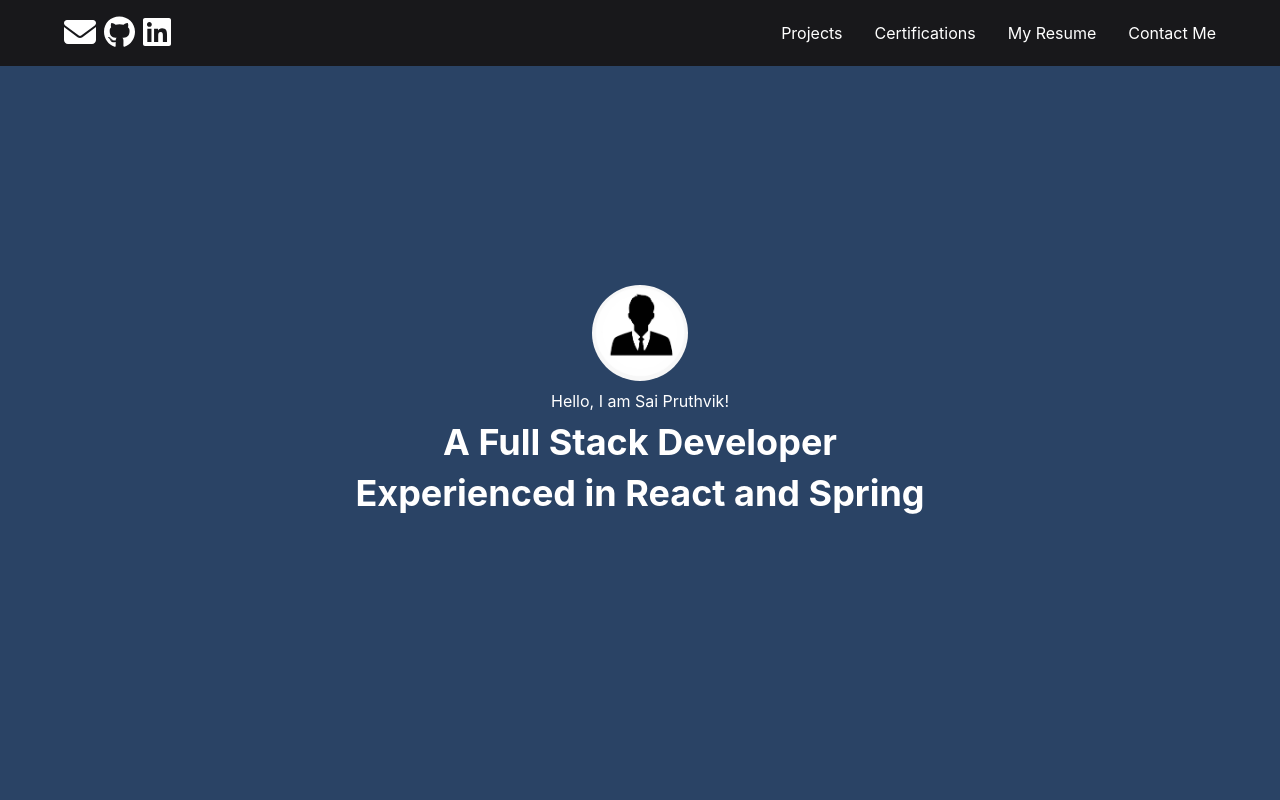
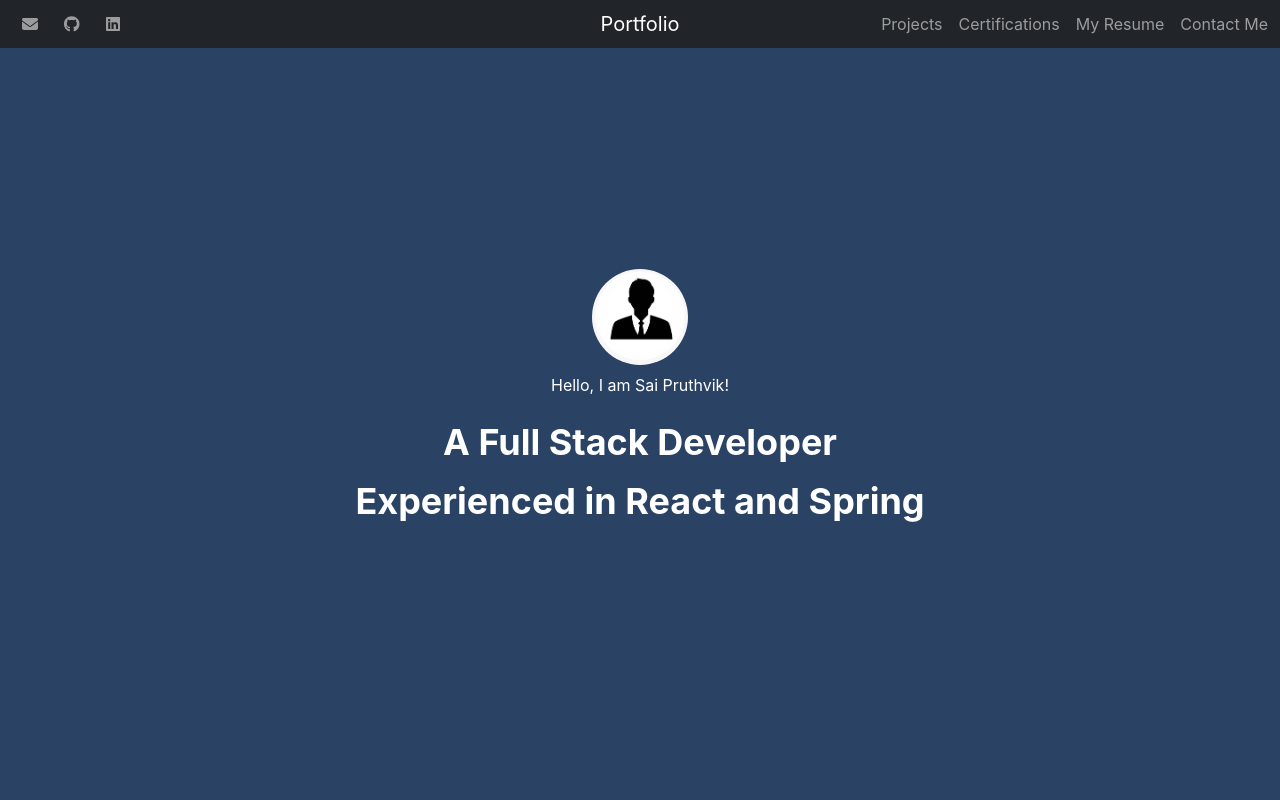
Before and after one commit to Pruthvik007/Portfolio, a React (Create React App) app: page / in a window 1280 px wide. Shown: the top 800 px of the page. Built offline with nearby package versions, Linux system fonts and the light colour scheme.

Commit message:
made responsive

```diff
--- a/public/index.html
+++ b/public/index.html
@@ -1,14 +1,12 @@
 <!DOCTYPE html>
 <html lang="en">
+
 <head>
   <meta charset="utf-8" />
   <link rel="icon" href="%PUBLIC_URL%/favicon.ico" />
-    <meta name="viewport" content="width=device-width, initial-scale=1" />
+  <meta name="viewport" content="width=device-width, initial-scale=1" viewport-fit=cover" />
   <meta name="theme-color" content="#000000" />
-    <meta
-      name="description"
-      content="Web site created using create-react-app"
-    />
+  <meta name="description" content="Web site created using create-react-app" />
   <link rel="apple-touch-icon" href="%PUBLIC_URL%/logo192.png" />
   <!--
       manifest.json provides metadata used when your web app is installed on a
@@ -24,9 +22,15 @@
       work correctly both with client-side routing and a non-root public URL.
       Learn how to configure a non-root public URL by running `npm run build`.
     -->
+  <link href="https://cdn.jsdelivr.net/npm/bootstrap@5.3.0/dist/css/bootstrap.min.css" rel="stylesheet"
+    integrity="sha384-9ndCyUaIbzAi2FUVXJi0CjmCapSmO7SnpJef0486qhLnuZ2cdeRhO02iuK6FUUVM" crossorigin="anonymous">
   <title>React App</title>
 </head>
+
 <body>
+  <script src="https://cdn.jsdelivr.net/npm/bootstrap@5.3.0/dist/js/bootstrap.bundle.min.js"
+    integrity="sha384-geWF76RCwLtnZ8qwWowPQNguL3RmwHVBC9FhGdlKrxdiJJigb/j/68SIy3Te4Bkz"
+    crossorigin="anonymous"></script>
   <noscript>You need to enable JavaScript to run this app.</noscript>
   <div id="root"></div>
   <!--
@@ -40,4 +44,5 @@
       To create a production bundle, use `npm run build` or `yarn build`.
     -->
 </body>
+
 </html>
--- a/src/App.js
+++ b/src/App.js
@@ -8,13 +8,14 @@ import { AlertProvider } from "./context/alertContext";
 import Alert from "./components/common/Alert";
 import CertificationsSection from "./components/CertificationsSection";
 import ScrollToTop from "./components/common/ScrollToTop";
+import NavBar from "./components/NavBar";
 
 function App() {
   return (
     <ChakraProvider>
       <AlertProvider>
         <main>
-          <Header />
+          <NavBar />
           <LandingSection />
           <ProjectsSection />
           <CertificationsSection />
--- a/src/components/ContactMeSection.js
+++ b/src/components/ContactMeSection.js
@@ -52,7 +52,7 @@ const LandingSection = () => {
       py={8}
       spacing={8}
     >
-      <VStack w="1024px" p={1} alignItems="flex-start">
+      <VStack w="100%" p={1} alignItems="flex-start">
         <Heading as="h1">Contact me</Heading>
         <Box p={6} rounded="md" w="100%">
           <form onSubmit={formik.handleSubmit}>
--- a/src/components/LandingSection.js
+++ b/src/components/LandingSection.js
@@ -12,8 +12,9 @@ const LandingSection = () => (
     alignItems="center"
     isDarkBackground
     backgroundColor="#2A4365"
+    id="landing-section"
   >
-    <VStack>
+    <VStack textAlign="center">
       <Avatar src={require("../Assets/Images/avatar.png")} size="xl" />
       <Text>{greeting}</Text>
       <Heading>{bio1}</Heading>
--- /dev/null
+++ b/src/components/NavBar.js
@@ -0,0 +1,153 @@
+import React, { useEffect, useRef, useState } from "react";
+import { FontAwesomeIcon } from "@fortawesome/react-fontawesome";
+import { faEnvelope } from "@fortawesome/free-solid-svg-icons";
+import { faGithub, faLinkedin } from "@fortawesome/free-brands-svg-icons";
+
+const socials = [
+  {
+    icon: faEnvelope,
+    url: "mailto:saipruthvik460@gmail.com",
+  },
+  {
+    icon: faGithub,
+    url: "https://github.com/Pruthvik007",
+  },
+  {
+    icon: faLinkedin,
+    url: "https://www.linkedin.com/in/sai-pruthvik-noule-722208221/",
+  },
+];
+
+const NavBar = () => {
+  const headerRef = useRef();
+  const [navbarOpen, setNavbarOpen] = useState(false);
+  const [headerHeight, setHeaderHeight] = useState(0);
+
+  const handleClick = (anchor) => (e) => {
+    e.preventDefault();
+    const component = document.getElementById(`${anchor}-section`);
+    if (component) {
+      setNavbarOpen(false); // Close the navbar
+      window.scrollTo({
+        top: component.offsetTop - headerHeight + 5,
+        behavior: "smooth",
+      });
+    }
+  };
+
+  useEffect(() => {
+    const handleResize = () => {
+      setNavbarOpen(false); // Close the navbar on resize
+      setHeaderHeight(headerRef.current.offsetHeight);
+    };
+
+    setHeaderHeight(headerRef.current.offsetHeight);
+
+    window.addEventListener("resize", handleResize);
+
+    return () => {
+      window.removeEventListener("resize", handleResize);
+    };
+  }, []);
+
+  return (
+    <div
+      id="header-container"
+      ref={headerRef}
+      style={{
+        position: "fixed",
+        top: "0",
+        left: "0",
+        right: "0",
+        backgroundColor: "",
+        zIndex: "9999",
+      }}
+    >
+      <nav className="navbar navbar-expand-lg navbar-dark bg-dark p-1">
+        <button
+          className="navbar-toggler"
+          type="button"
+          data-bs-toggle="collapse"
+          data-bs-target="#navbarNav"
+          aria-controls="navbarNav"
+          aria-expanded="false"
+          aria-label="Toggle navigation"
+          onClick={() => setNavbarOpen(!navbarOpen)}
+        >
+          <span className="navbar-toggler-icon"></span>
+        </button>
+        <a
+          onClick={handleClick("landing")}
+          href="/#home"
+          className="navbar-brand"
+        >
+          Portfolio
+        </a>
+        <ul className="nav navbar-nav d-flex flex-row">
+          {socials.map((social, index) => (
+            <li key={index} className="nav-item">
+              <a
+                className="nav-link"
+                key={index}
+                href={social.url}
+                target="_blank"
+                rel="noopener noreferrer"
+                style={{ marginLeft: "10px" }}
+              >
+                <FontAwesomeIcon icon={social.icon} />
+              </a>
+            </li>
+          ))}
+        </ul>
+        <div
+          className={`collapse navbar-collapse ${navbarOpen ? "show" : ""}`}
+          id="navbarNav"
+        >
+          <ul className="navbar-nav ms-auto">
+            <li className="nav-item">
+              <a
+                className="nav-link"
+                onClick={handleClick("projects")}
+                href="/#projects"
+              >
+                Projects
+              </a>
+            </li>
+            <li className="nav-item">
+              <a
+                className="nav-link"
+                onClick={handleClick("certifications")}
+                href="/#certifications"
+              >
+                Certifications
+              </a>
+            </li>
+            <li className="nav-item">
+              <a
+                className="nav-link"
+                target="_blank"
+                href={require("../Assets/Resume.pdf")}
+              >
+                My Resume
+              </a>
+            </li>
+            <li className="nav-item">
+              <a
+                className="nav-link"
+                onClick={handleClick("contactme")}
+                href="/#contact-me"
+              >
+                Contact Me
+              </a>
+            </li>
+          </ul>
+        </div>
+      </nav>
+    </div>
+  );
+};
+
+export default NavBar;
+/*
+
+*/
--- a/src/index.css
+++ b/src/index.css
@@ -15,3 +15,11 @@ code {
   font-family: source-code-pro, Menlo, Monaco, Consolas, 'Courier New',
     monospace;
 }
+
+@media (min-width: 992px) {
+  .navbar-brand {
+    position: absolute;
+    left: 50%;
+    transform: translateX(-50%);
+  }
+}
```
Also changed, not shown: src/index.js (+6 -6 lines). Lines whose indentation alone changed are shown as unchanged.
